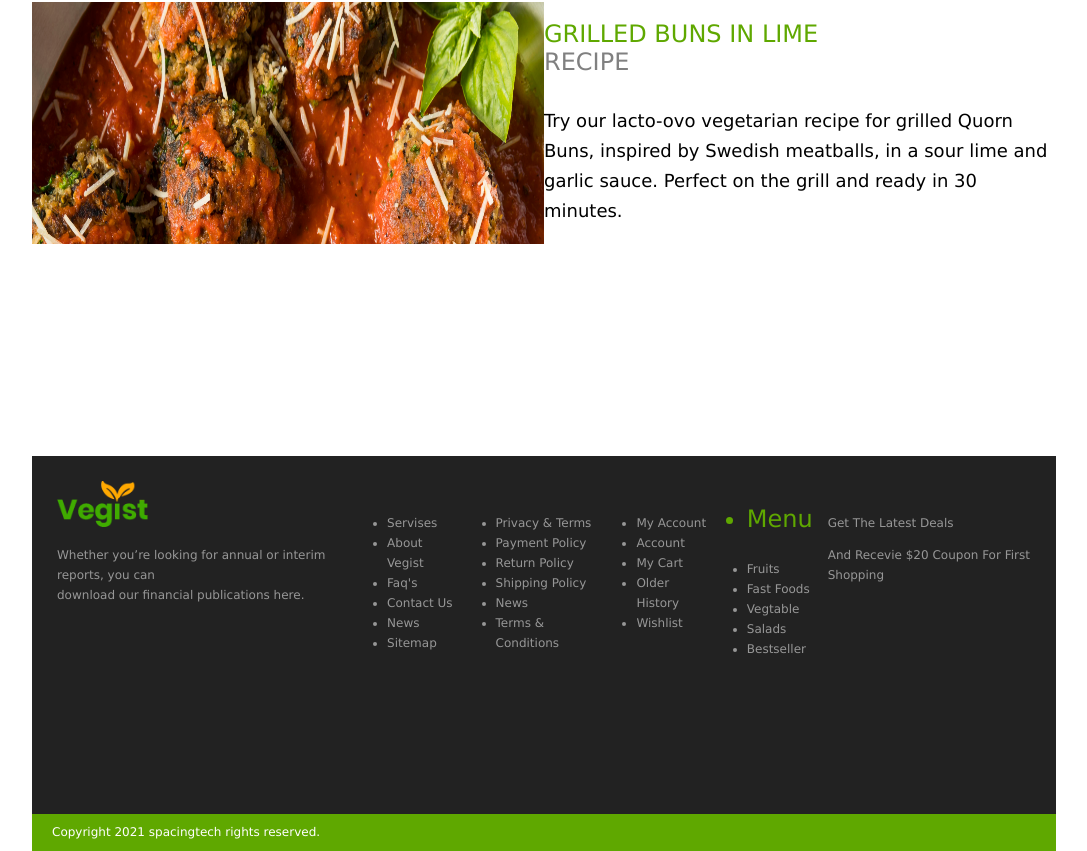
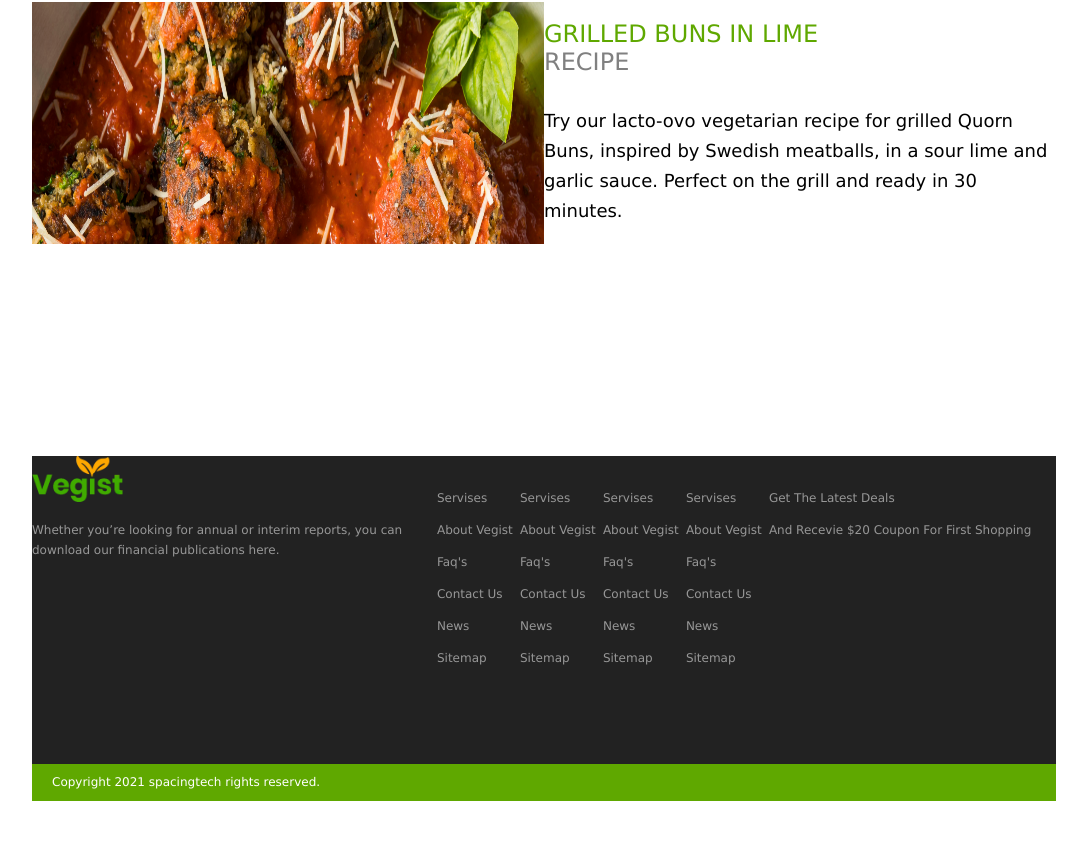
Before and after one commit to leilamahmoudi/vegis, a React (Create React App) app: page /blogs in a window 1280 px wide. Shown: the part 1026-1877 px from the top of the page, without its empty margins (96-1183 px from the left). After the commit the page ends 1827 px from the top, so only its background shows below. Built offline with nearby package versions, Linux system fonts and the light colour scheme.

Commit message:
Change expand menu

```diff
--- a/src/assets/images/icons/ExpandMenuPlus.js
+++ /dev/null
@@ -1,10 +0,0 @@
-import React from "react";
-
-const ExpandMenuPlus = () => {
-  return (
-    <div className="ExpandMenuPlus">
-      <i class="fas fa-plus mobile-menu-expand"></i>
-    </div>
-  );
-};
-export default ExpandMenuPlus;
--- a/src/components/footer/Footer.js
+++ b/src/components/footer/Footer.js
@@ -1,13 +1,14 @@
 import React, { useState } from "react";
-import ExpandMenuPlus from "assets/images/icons/ExpandMenuPlus";
-import ExpandMenu from "components/expandMenu/ExpandMenu";
+import ExpandMenuPlus from "components/footer/expandMenu/ExpandMenuPlus";
+import ExpandMenu from "components/footer/expandMenu/ExpandMenu";
 import { ReactComponent as FooterLogo } from "assets/images/logo/logo.svg";
 import "./footer.scss";
+import ExpandMenuMinus from "./expandMenu/ExpandMenuMinus";
 
 export default function Footer() {
   const [openExpand, setOpenExpand] = useState(false);
-  const handelCloseExpand = () => {
-    setOpenExpand(false);
+  const toggleExpand = (show) => {
+    setOpenExpand(show);
   };
   return (
     <div className="Footer">
@@ -22,54 +23,103 @@ export default function Footer() {
             </p>
           </div>
           <div className="servises footer-item">
-            <ul className="servises-items">
-              <li className="servis">Servises</li>
-              <ExpandMenuPlus
-                className="mobile-menu-expand"
-                onClick={() => setOpenExpand(true)}
-              />
-              <ExpandMenu
-                open={openExpand}
-                handelCloseExpand={handelCloseExpand}
-              />
-              <li className="about-vegist">About Vegist</li>
-              <li className="faq's">Faq's</li>
-              <li className="contact-us">Contact Us</li>
-              <li className="news">News</li>
-              <li className="sitemap">Sitemap</li>
-            </ul>
+            <p className="servises-title">
+              Servises
+              {openExpand ? (
+                <ExpandMenuMinus
+                  className="expand-minus-icon push-right"
+                  toggleExpand={toggleExpand}
+                />
+              ) : (
+                <ExpandMenuPlus
+                  className="expand-plus-icon push-right"
+                  toggleExpand={toggleExpand}
+                />
+              )}
+            </p>
+
+            <div className={`servises-items ${openExpand ? "show" : "hide"}`}>
+              <p className="about-vegist">About Vegist</p>
+              <p className="faq's">Faq's</p>
+              <p className="contact-us">Contact Us</p>
+              <p className="news">News</p>
+              <p className="sitemap">Sitemap</p>
+            </div>
           </div>
 
-          <div className="privacy footer-item">
-            <ul className="privacy-items">
-              <li className="terms">Privacy & Terms</li>
-              <li className="payment">Payment Policy</li>
-              <li className="return">Return Policy</li>
-              <li className="shipping">Shipping Policy</li>
-              <li className="news">News</li>
-              <li className="conditions">Terms & Conditions</li>
-            </ul>
+          <div className="servises footer-item">
+            <p className="servises-title">
+              Servises
+              {openExpand ? (
+                <ExpandMenuMinus
+                  className="expand-minus-icon push-right"
+                  toggleExpand={toggleExpand}
+                />
+              ) : (
+                <ExpandMenuPlus
+                  className="expand-plus-icon push-right"
+                  toggleExpand={toggleExpand}
+                />
+              )}
+            </p>
+
+            <div className={`servises-items ${openExpand ? "show" : "hide"}`}>
+              <p className="about-vegist">About Vegist</p>
+              <p className="faq's">Faq's</p>
+              <p className="contact-us">Contact Us</p>
+              <p className="news">News</p>
+              <p className="sitemap">Sitemap</p>
+            </div>
           </div>
 
-          <div className="my-account footer-item">
-            <ul className="my-account-items">
-              <li className="myAccount">My Account</li>
-              <li className="account">Account</li>
-              <li className="cart">My Cart</li>
-              <li className="history">Older History</li>
-              <li className="wishlist">Wishlist</li>
-            </ul>
+          <div className="servises footer-item">
+            <p className="servises-title">
+              Servises
+              {openExpand ? (
+                <ExpandMenuMinus
+                  className="expand-minus-icon push-right"
+                  toggleExpand={toggleExpand}
+                />
+              ) : (
+                <ExpandMenuPlus
+                  className="expand-plus-icon push-right"
+                  toggleExpand={toggleExpand}
+                />
+              )}
+            </p>
+
+            <div className={`servises-items ${openExpand ? "show" : "hide"}`}>
+              <p className="about-vegist">About Vegist</p>
+              <p className="faq's">Faq's</p>
+              <p className="contact-us">Contact Us</p>
+              <p className="news">News</p>
+              <p className="sitemap">Sitemap</p>
+            </div>
           </div>
 
-          <div className="menu footer-item">
-            <ul className="menu-items">
-              <li className="title">Menu </li>
-              <li className="fruits">Fruits</li>
-              <li className="fast">Fast Foods</li>
-              <li className="vegetable">Vegtable</li>
-              <li className="salads">Salads</li>
-              <li className="bestsller">Bestseller</li>
-            </ul>
+          <div className="servises footer-item">
+            <p className="servises-title">
+              Servises
+              {openExpand ? (
+                <ExpandMenuMinus
+                  className="expand-minus-icon push-right"
+                  toggleExpand={toggleExpand}
+                />
+              ) : (
+                <ExpandMenuPlus
+                  className="expand-plus-icon push-right"
+                  toggleExpand={toggleExpand}
+                />
+              )}
+            </p>
+
+            <div className={`servises-items ${openExpand ? "show" : "hide"}`}>
+              <p className="about-vegist">About Vegist</p>
+              <p className="faq's">Faq's</p>
+              <p className="contact-us">Contact Us</p>
+              <p className="news">News</p>
+              <p className="sitemap">Sitemap</p>
+            </div>
           </div>
 
           <div className="get-deals footer-item">
--- /dev/null
+++ b/src/components/footer/expandMenu/ExpandMenuMinus.js
@@ -0,0 +1,13 @@
+import React from "react";
+
+const ExpandMenuMinus = ({ toggleExpand, className }) => {
+  return (
+    <div
+      className={`ExpandMenuMinus ${className}`}
+      onClick={() => toggleExpand(false)}
+    >
+      <i class="fas fa-minus"></i>
+    </div>
+  );
+};
+export default ExpandMenuMinus;
--- /dev/null
+++ b/src/components/footer/expandMenu/ExpandMenuPlus.js
@@ -0,0 +1,13 @@
+import React from "react";
+
+const ExpandMenuPlus = ({ toggleExpand, className }) => {
+  return (
+    <div
+      className={`ExpandMenuPlus ${className}`}
+      onClick={() => toggleExpand(true)}
+    >
+      <i class="fas fa-plus mobile-menu-expand"></i>
+    </div>
+  );
+};
+export default ExpandMenuPlus;
--- a/src/components/expandMenu/expandMenu.scss
+++ b/src/components/footer/expandMenu/expandMenu.scss
@@ -1,4 +1,3 @@
-@import "../../assets/styles/variables";
 .ExpandMenu {
   //   width: 80%;
   //   height: 100%;
@@ -6,7 +5,7 @@
   top: 0;
   z-index: 3;
   right: 0;
-  background-color: $primeryGreen;
+
   &.openExpand {
     display: block;
     .closeExspand {
--- a/src/components/footer/footer.scss
+++ b/src/components/footer/footer.scss
@@ -5,13 +5,13 @@
 
   .footer-information {
     display: table;
+    width: 100%;
     line-height: 20px;
     margin: 0 auto;
     height: 308px;
     background-color: #222222;
     border: #979797 1px;
     color: #979797;
-    padding: 25px;
   }
   .about-us {
     display: table-cell;
@@ -21,10 +21,29 @@
     list-style-type: none;
     display: table-cell;
     margin: 0px 25px auto 10px;
-    .mobile-menu-expand {
+    @media only screen and (max-width: 768px) {
+      margin-left: 0;
+    }
+
+    .servises-items {
+      &.show {
+        display: block;
+      }
+      &.hide {
+        @media only screen and (max-width: 768px) {
+          margin-left: 0;
+          display: none;
+        }
+      }
+    }
+    .expand-minus-icon,
+    .expand-plus-icon {
       @media only screen and (min-width: 768px) {
         display: none;
       }
+    }
+    .push-right {
+      float: right;
     }
   }
   .privacy {
```
Also changed, not shown: src/components/footer/expandMenu/ExpandMenu.js (renamed from src/components/expandMenu/ExpandMenu.js).
